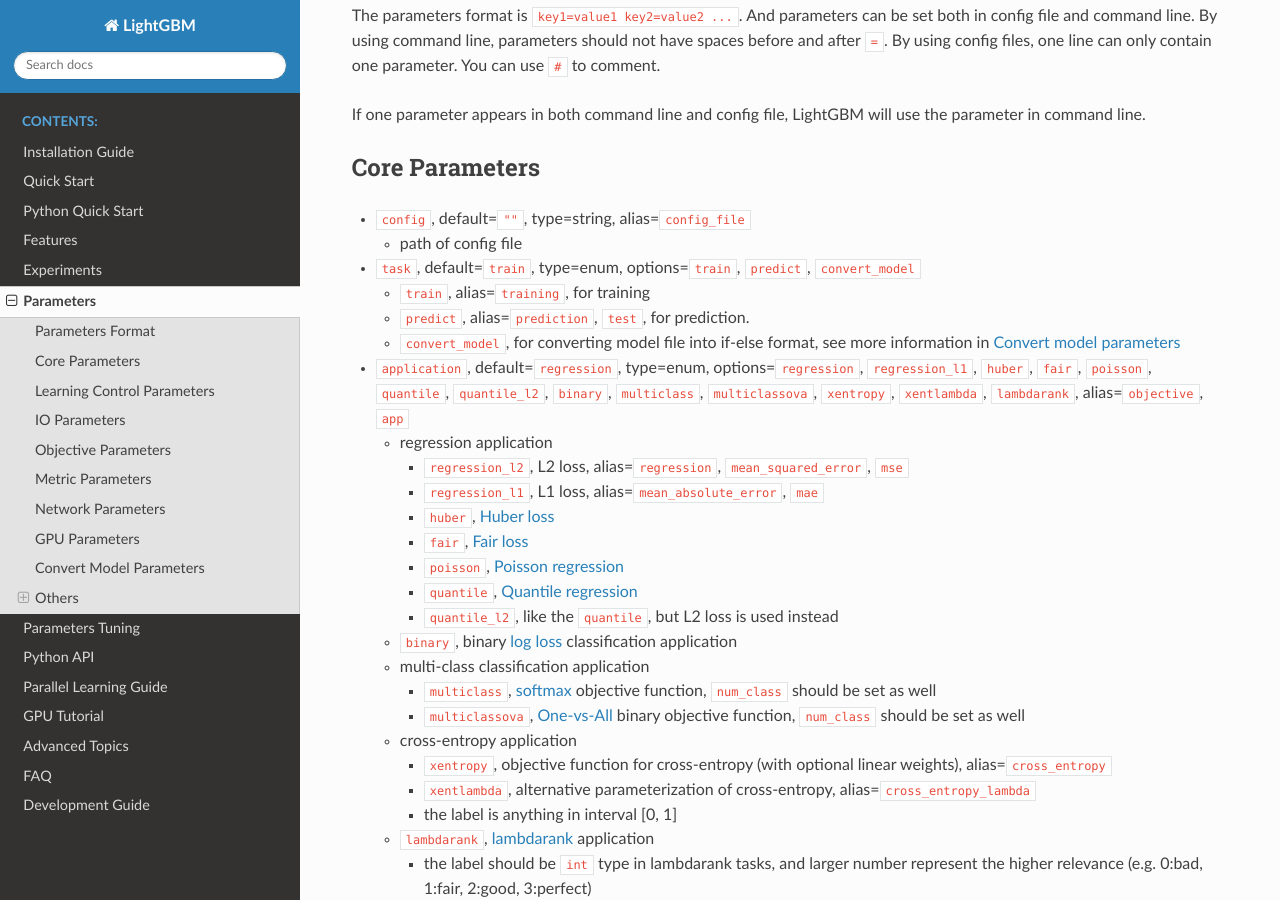
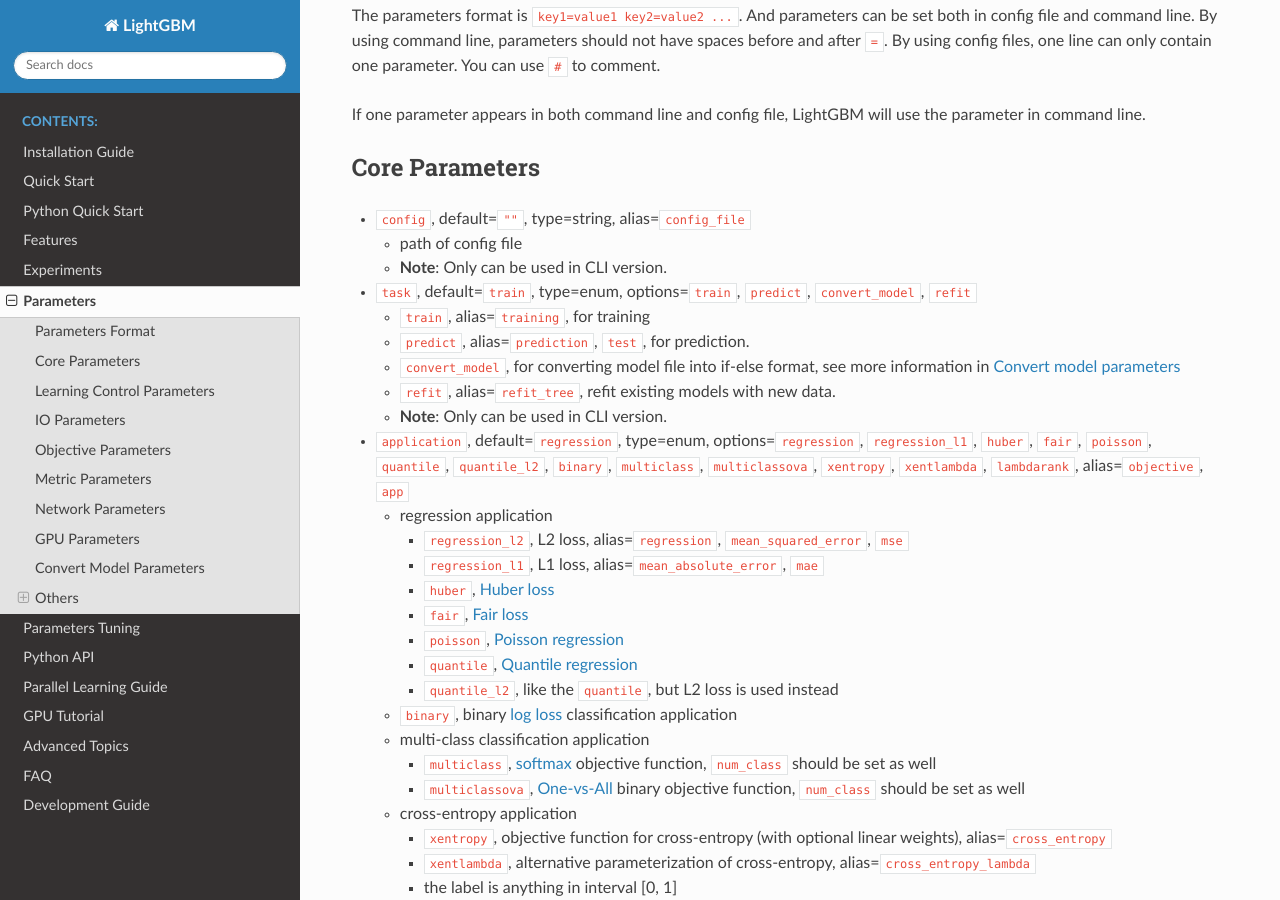
Before and after one commit to microsoft/LightGBM, a Sphinx documentation site: the page built from docs/Parameters.rst, in a window 1280 px wide and 900 px high, scrolled down 696 px. Built offline with Sphinx 7.4.7 and the Read the Docs theme 2.0.0, drawn with Linux system fonts in a browser that asks for light colours.

Commit message:
update documents.

```diff
--- a/docs/Parameters.rst
+++ b/docs/Parameters.rst
@@ -39,13 +39,19 @@
 
    -  path of config file
 
--  ``task``, default=\ ``train``, type=enum, options=\ ``train``, ``predict``, ``convert_model``
+   - **Note**: Only can be used in CLI version.
+
+-  ``task``, default=\ ``train``, type=enum, options=\ ``train``, ``predict``, ``convert_model``, ``refit``
 
    -  ``train``, alias=\ ``training``, for training
 
    -  ``predict``, alias=\ ``prediction``, ``test``, for prediction.
 
    -  ``convert_model``, for converting model file into if-else format, see more information in `Convert model parameters <#convert-model-parameters>`__
+
+   -  ``refit``, alias=\ ``refit_tree``, refit existing models with new data.
+
+   - **Note**: Only can be used in CLI version.
 
 -  ``application``, default=\ ``regression``, type=enum,
    options=\ ``regression``, ``regression_l1``, ``huber``, ``fair``, ``poisson``, ``quantile``, ``quantile_l2``,
```
